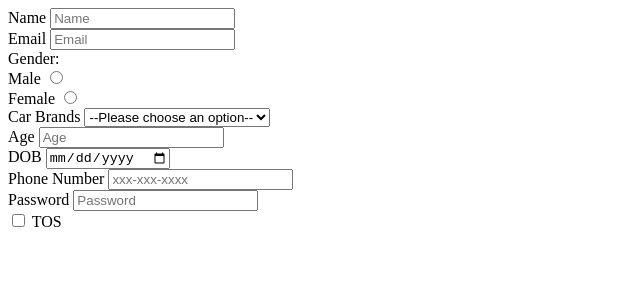
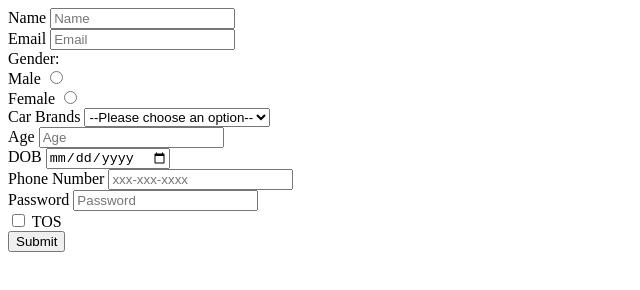
Before and after one commit to acciojob/signup-form-car-ansh-mishra1, a website: page main.html in a window 1280 px wide. Shown: the whole page, without its empty margins (0-640 px from the left). Drawn offline with Linux system fonts and the light colour scheme.

Commit message:
created a submission

```diff
--- a/main.html
+++ b/main.html
@@ -36,7 +36,8 @@
 		<label for='password'>Password</label>
 		<input type='password' required id='password' placeholder='Password'><br>
 		<input type='checkbox' required id='tos'>
-		<label for='tos'>TOS</label>
+		<label for='tos'>TOS</label><br>
+		<button type='submit'>Submit</button>
 	</form>
     <script type="text/javascript" src="./script.js">
 </script>
```
